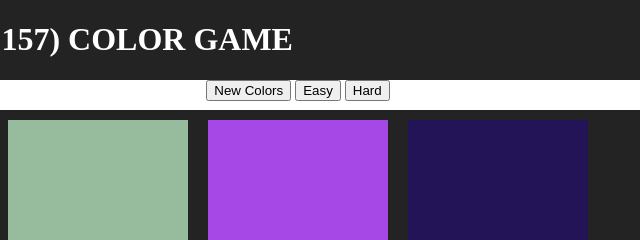
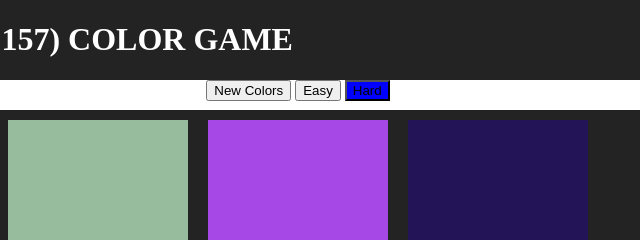
Before and after one commit to hanapotski/udemy_webDevBootcamp, a plain HTML site: page section15/colorgame.html in a window 1280 px wide. Shown: the top 240 px of the page, 342-982 px from the left. Drawn offline with Linux system fonts and the light colour scheme.

Commit message:
color game html

```diff
--- a/section15/colorgame.html
+++ b/section15/colorgame.html
@@ -12,7 +12,7 @@
     <button id="reset">New Colors</button>
     <span id="message"></span>
     <button>Easy</button>
-    <button>Hard</button>
+    <button class="selected">Hard</button>
   </div>
 
     <div id="container">
```
